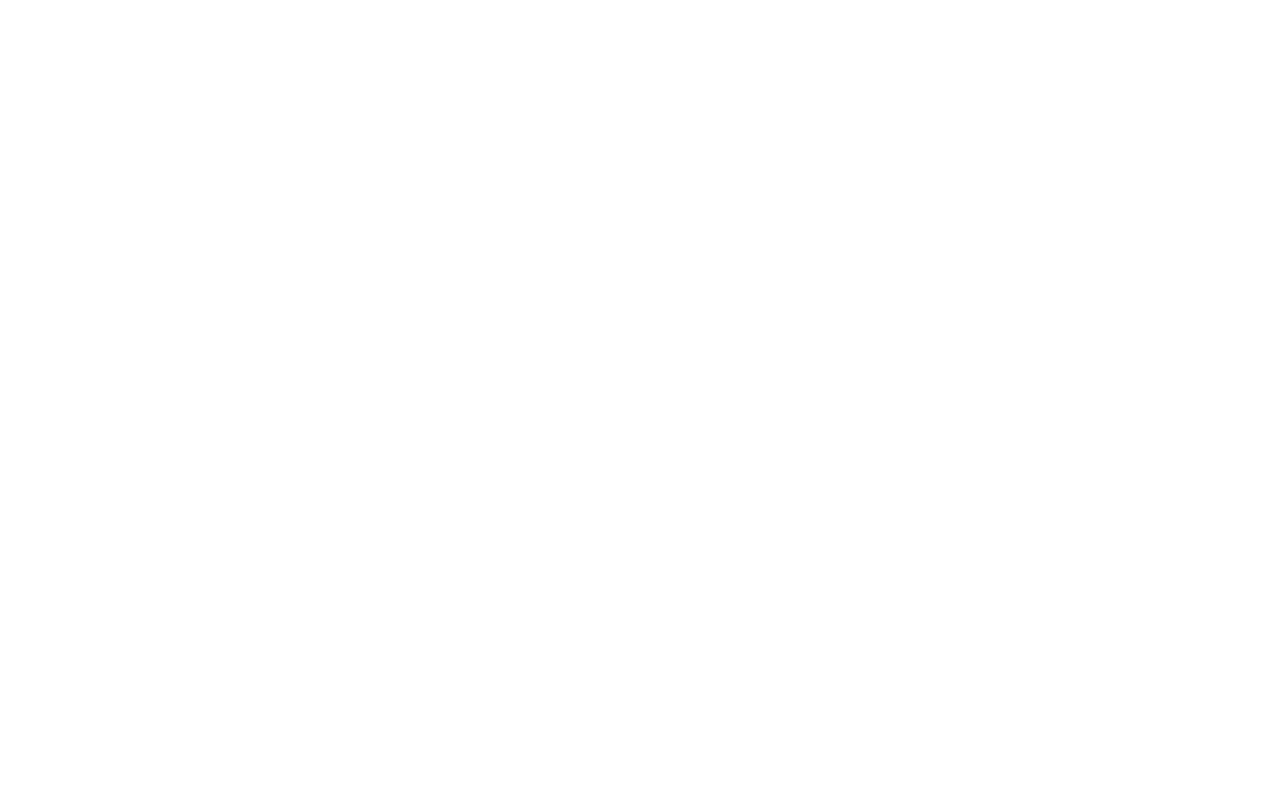
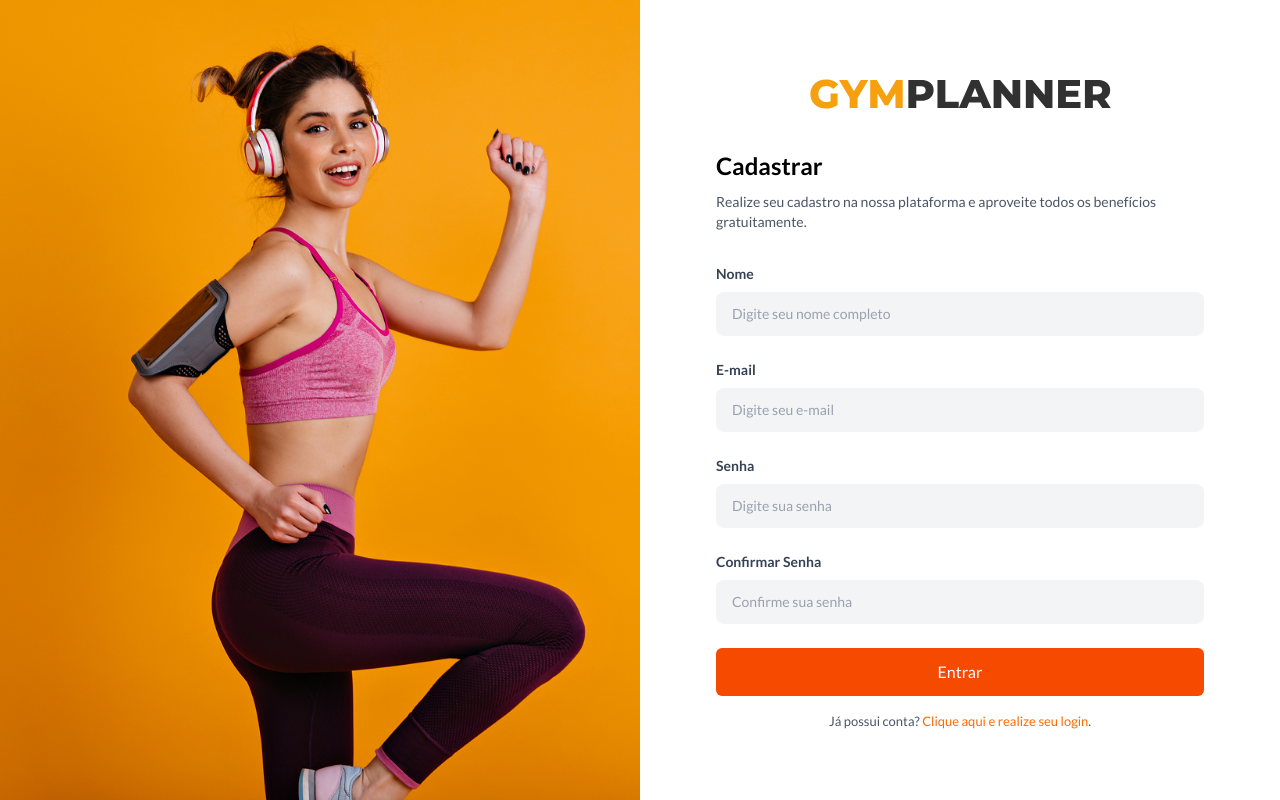
Before and after one commit to MartinianoGomes/gymplanner_frontend, a React (Vite) app: page /register in a window 1280 px wide. Before the commit this address had no page. Built offline with nearby package versions, Linux system fonts and the light colour scheme.

Commit message:
Create register page and route for register page

```diff
--- a/src/App.tsx
+++ b/src/App.tsx
@@ -1,11 +1,13 @@
 import { Routes, Route } from "react-router"
 import Login from "./pages/Login/Login"
+import Register from "./pages/Register/Register"
 
 function App() {
   return (
     <Routes>
       <Route path="/" element={<Login />} />
       <Route path="/login" element={<Login />} />
+      <Route path="/register" element={<Register />} />
     </Routes>
   )
 }
--- /dev/null
+++ b/src/pages/Register/Register.tsx
@@ -0,0 +1,104 @@
+import { useNavigate } from 'react-router';
+import { useForm, type SubmitHandler } from 'react-hook-form';
+import { api } from '../../services/api/api';
+import { AxiosError } from 'axios';
+
+import type RegisterFormInputs from './types';
+import logoImage from '../../../public/logo-1.svg';
+
+export default function Register() {
+    const navigate = useNavigate();
+    const { register, handleSubmit } = useForm<RegisterFormInputs>()
+    const onSubmit: SubmitHandler<RegisterFormInputs> = (data) => {
+        api.post('/auth/register', data)
+            .then(() => {
+                navigate('/login');
+            })
+            .catch((error) => {
+                if (error instanceof AxiosError) {
+                    alert(error.response?.data.message);
+                }
+            });
+    }
+
+    return (
+        <div className="grid min-h-screen w-full md:grid-cols-2">
+            <div
+                className="flex-1 h-auto bg-[url('../../assets/register/image-woman-2.png')] bg-cover bg-center bg-no-repeat bg-orange-500 max-md:hidden"
+            ></div>
+
+            <div className="flex flex-col justify-center m-auto px-3 min-w-[80%] bg-white md:max-w-[80%] md:justify-center">
+                <div className="mb-8 text-center">
+                    <img src={logoImage} alt="Logo GymPlanner" className="h-auto mx-auto" />
+                </div>
+
+                <h2 className="text-2xl font-bold mb-2.5">Cadastrar</h2>
+
+                <p className="text-sm text-gray-600 mb-8">
+                    Realize seu cadastro na nossa plataforma e aproveite todos os benefícios gratuitamente.
+                </p>
+
+                <form onSubmit={handleSubmit(onSubmit)} className="flex flex-col">
+                    <label htmlFor="name" className="block text-gray-700 font-bold mb-2 text-sm">Nome</label>
+
+                    <input
+                        type="text"
+                        id="name"
+                        placeholder="Digite seu nome completo"
+                        required
+                        {...register("name", { required: true })}
+                        className="w-full px-4 py-3 bg-gray-100 border-none rounded-lg text-gray-800 text-sm transition-all mb-6 placeholder:text-gray-400 focus:outline-none focus:bg-white focus:shadow-[0_0_0_2px_#f97316]"
+                    />
+
+                    <label htmlFor="email" className="block text-gray-700 font-bold mb-2 text-sm">E-mail</label>
+
+                    <input
+                        type="email"
+                        id="email"
+                        placeholder="Digite seu e-mail"
+                        required
+                        {...register("email", { required: true })}
+                        className="w-full px-4 py-3 bg-gray-100 border-none rounded-lg text-gray-800 text-sm transition-all mb-6 placeholder:text-gray-400 focus:outline-none focus:bg-white focus:shadow-[0_0_0_2px_#f97316]"
+                    />
+
+                    <label htmlFor="password" className="block text-gray-700 font-bold mb-2 text-sm">Senha</label>
+
+                    <input
+                        type="password"
+                        id="password"
+                        placeholder="Digite sua senha"
+                        required
+                        {...register("password", { required: true })}
+                        className="w-full px-4 py-3 bg-gray-100 border-none rounded-lg text-gray-800 text-sm transition-all mb-6 placeholder:text-gray-400 focus:outline-none focus:bg-white focus:shadow-[0_0_0_2px_#f97316]"
+                    />
+
+                    <label htmlFor="confirmPassword" className="block text-gray-700 font-bold mb-2 text-sm">Confirmar Senha</label>
+
+                    <input
+                        type="password"
+                        id="confirmPassword"
+                        placeholder="Confirme sua senha"
+                        required
+                        {...register("confirmPassword", { required: true })}
+                        className="w-full px-4 py-3 bg-gray-100 border-none rounded-lg text-gray-800 text-sm transition-all mb-6 placeholder:text-gray-400 focus:outline-none focus:bg-white focus:shadow-[0_0_0_2px_#f97316]"
+                    />
+
+                    <button
+                        type="submit"
+                        className="w-full py-3 px-4 border-none rounded-md text-base cursor-pointer mb-2 transition-colors bg-orange-600 text-white hover:bg-orange-700"
+                    >
+                        Entrar
+                    </button>
+
+                    <p className="text-[13px] text-gray-600 text-center mt-2">
+                        Já possui conta? {' '}
+                        <a href="/login" className="no-underline text-orange-500 hover:underline">
+                            Clique aqui e realize seu login
+                        </a>
+                        .
+                    </p>
+                </form>
+            </div>
+        </div>
+    )
+}
--- /dev/null
+++ b/src/pages/Register/types.tsx
@@ -0,0 +1,6 @@
+export default interface RegisterFormInputs {
+    name: string;
+    email: string;
+    password: string;
+    confirmPassword: string;
+}
```
